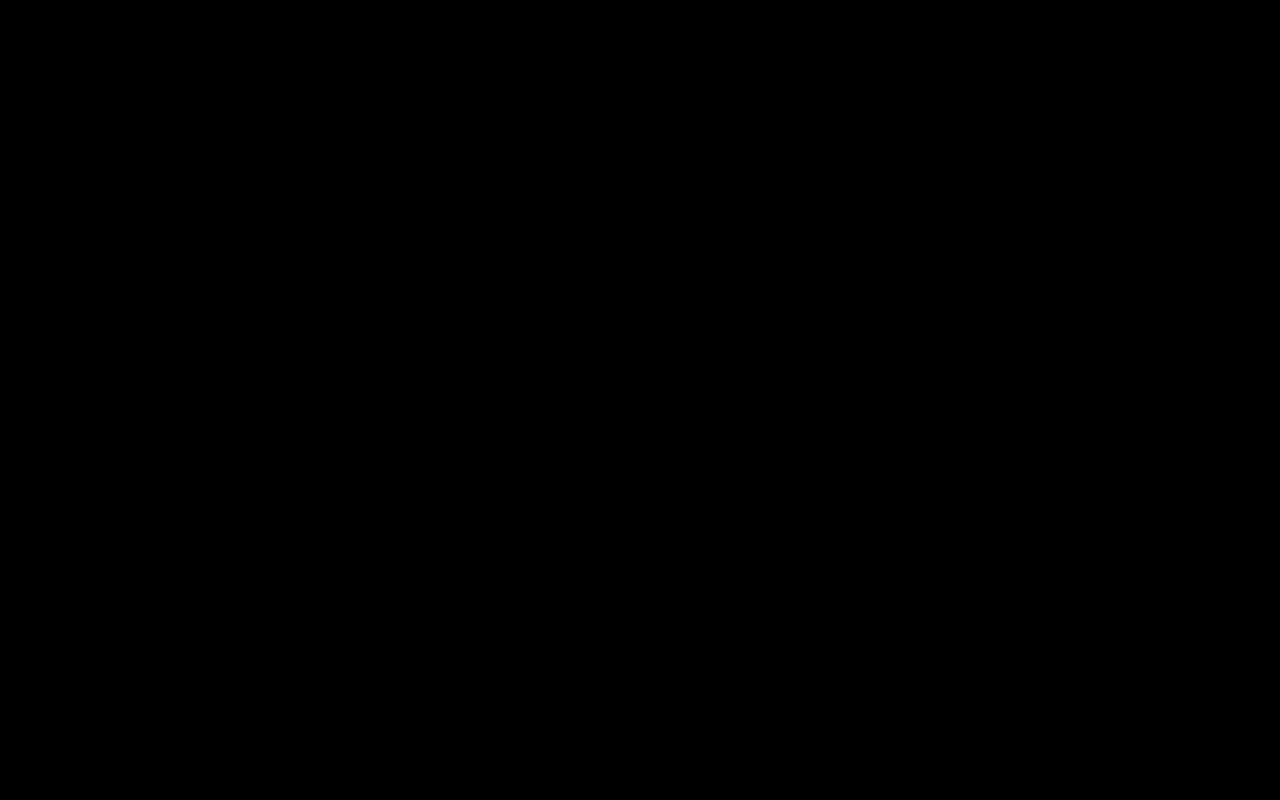
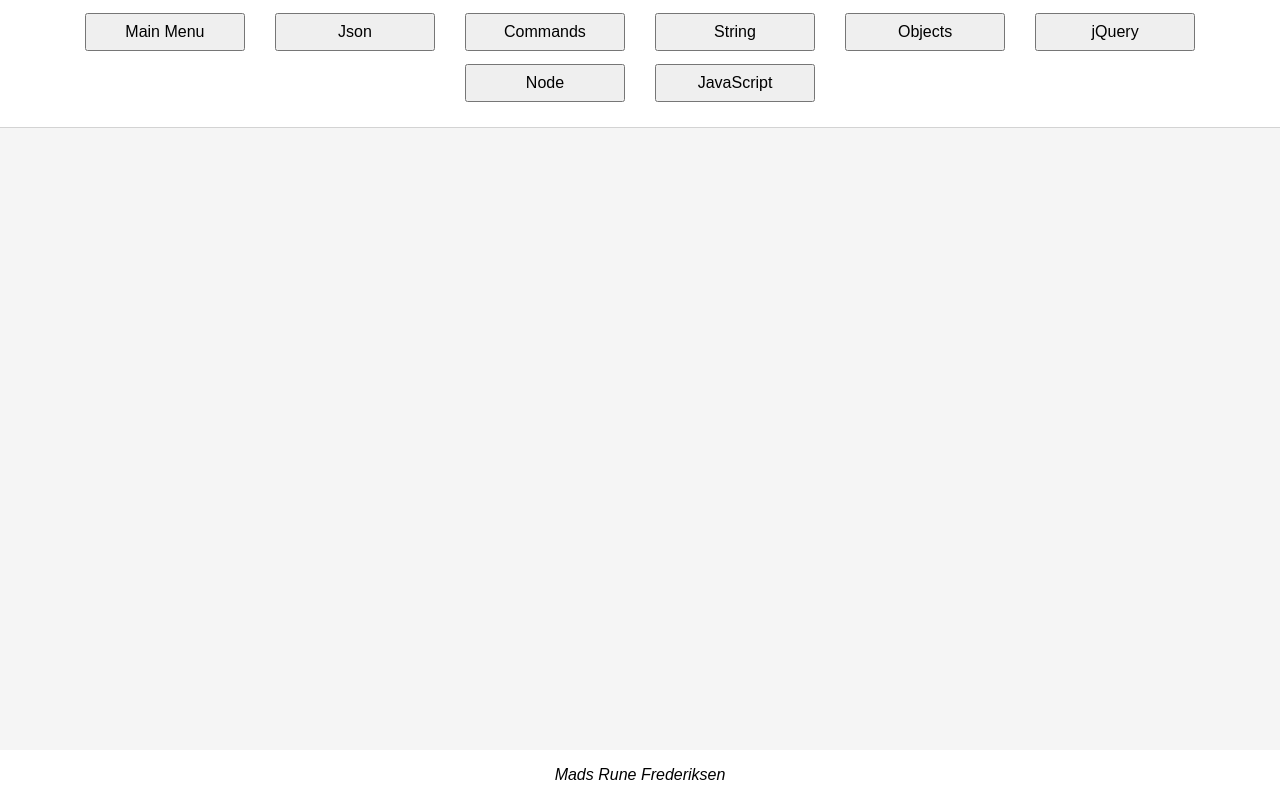
Before and after one commit to MadsRF/School_node_js, a website: page Mandatory_Assign_1/public/index.html in a window 1280 px wide. Drawn offline with Linux system fonts and the light colour scheme.

Commit message:
02-mar-20

```diff
--- /dev/null
+++ b/Mandatory_Assign_1/public/css.css
@@ -0,0 +1,4 @@
+body{
+    background-color: blueviolet;
+
+}
--- a/Mandatory_Assign_1/public/css/styles.css
+++ /dev/null
@@ -1,11 +0,0 @@
-body {
-    background-color: blue;
-    background: blue;
-    color: blue;
-}
-
-p{
-    font-style: italic;
-
-
-}
--- a/Mandatory_Assign_1/public/index.html
+++ b/Mandatory_Assign_1/public/index.html
@@ -3,21 +3,65 @@
 <head>
     <meta charset="UTF-8">
     <meta name="viewport" content="width=device-width, initial-scale=1.0">
+    <link rel="stylesheet" href="css.css">
 
     <style>
-        .test{
-            font-size: 3em;
+        body, .main_button{
+            font-family: Arial, Helvetica, sans-serif;
+            font-size: 1em;
         }
+
         body{
-            background-color: black;
+            background-color: whitesmoke;
+        }
+        .center_box{
+            position: fixed;
+            left: 0;
+            top: 0;
+            width: 100%;
+            padding-bottom: 2%;
+            border-bottom: 0.1em solid lightgray;
+            background-color: white;
+            text-align: center;
+        }
+        .main_button{
+
+            padding: 0.5em;
+            width: 10em;
+            margin: 1%;
+            margin-bottom: auto;
+        }
+        .made_by_footer{
+            position: fixed;
+            left: 0;
+            bottom: 0;
+            width: 100%;
+            background-color: white;
+            color: black;
+            text-align: center;
+            font-style: italic;
         }
 
     </style>
 
-    <title>Document</title>
+    <title>Main Menu</title>
 
 </head>
 <body>
-    <p class="test">hello there</p>
+
+    <div class="center_box">
+        <button class="main_button">Main Menu</button>
+        <button class="main_button">Json</button>
+        <button class="main_button">Commands</button>
+        <button class="main_button">String</button>
+        <button class="main_button">Objects</button>
+        <button class="main_button">jQuery</button>
+        <button class="main_button">Node</button>
+        <button class="main_button">JavaScript</button>
+    </div>
+
+    <div class="made_by_footer">
+        <p>Mads Rune Frederiksen</p>
+    </div>
 </body>
 </html>
```
